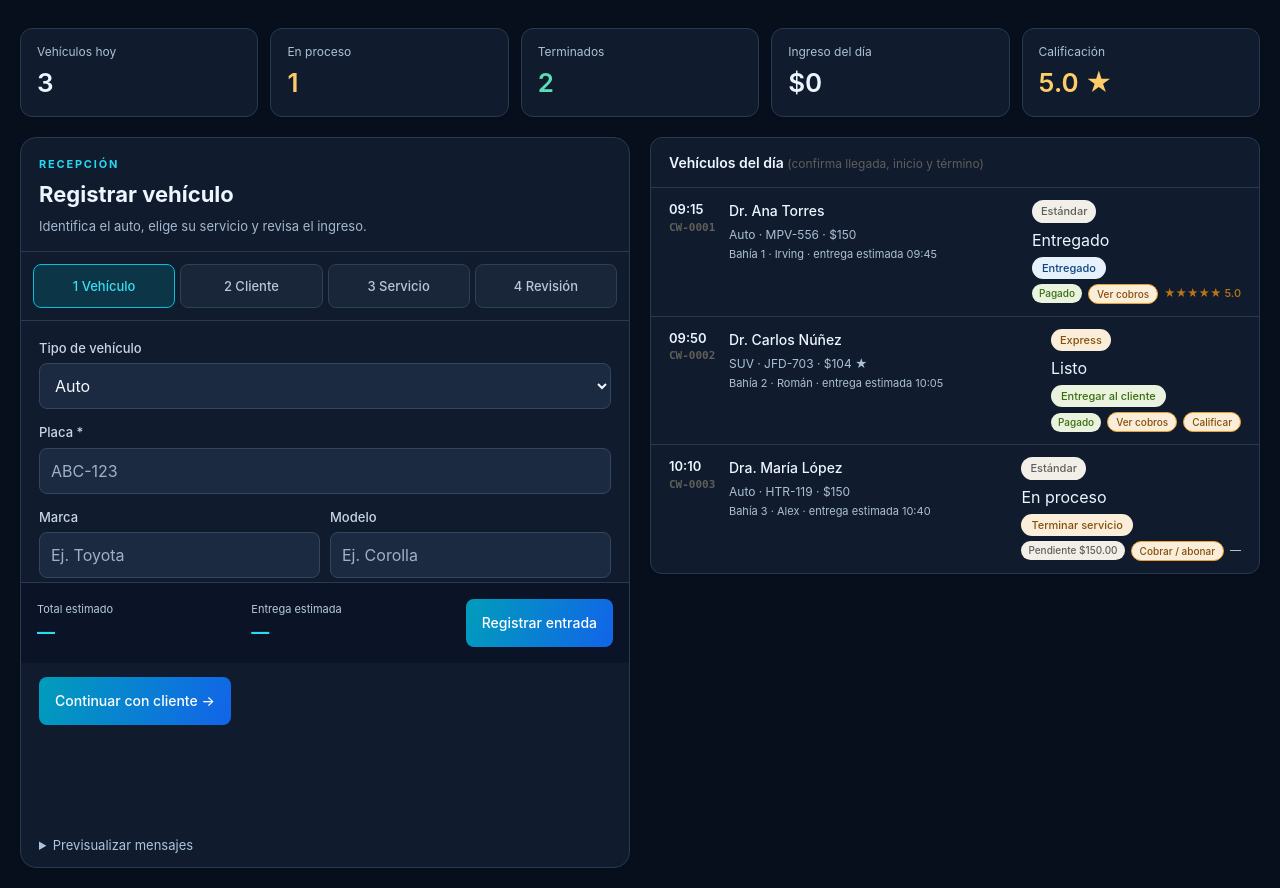
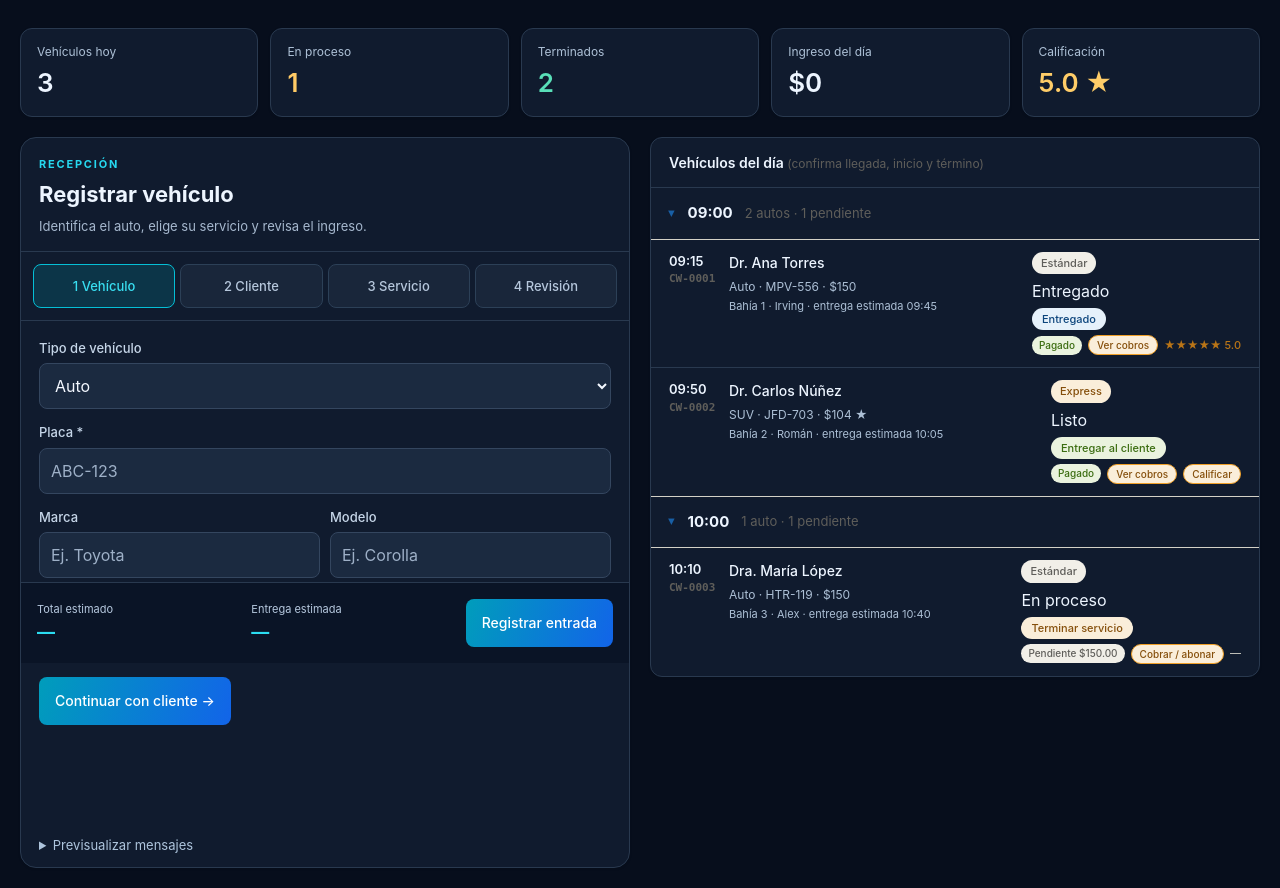
Before and after one commit to jaedcast190-source/autolavado-qa, a Flask app: page / in a window 1280 px wide. Shown: the part 137-1025 px from the top of the page. Run offline with Flask 3, Linux system fonts and the light colour scheme; data comes from the database, SQL or seed files in the repository; some libraries are stand-ins or nearby versions.

Commit message:
Arreglos: deduplicar autos por folio, lista del día agrupada por hora (solo hoy + pendientes viejos), confirmar llegada

```diff
--- a/app.py
+++ b/app.py
@@ -320,6 +320,19 @@ def api_leer_estado():
     return jsonify(ok=True, estado=estado)
 
 
+def _sin_duplicados(vehiculos):
+    """Quita vehículos con folio repetido (gana el último que aparece)."""
+    vistos = {}
+    orden = []
+    for v in vehiculos:
+        f = v.get("folio")
+        clave = f if f else id(v)
+        if clave not in vistos:
+            orden.append(clave)
+        vistos[clave] = v
+    return [vistos[k] for k in orden]
+
+
 @app.put("/api/estado")
 def api_guardar_estado():
     data = request.get_json(silent=True)
@@ -330,7 +343,7 @@ def api_guardar_estado():
 
     estado = {
         "folioNum": int(data.get("folioNum", 0)) if str(data.get("folioNum", "")).lstrip("-").isdigit() else 0,
-        "vehiculos": data.get("vehiculos", []),
+        "vehiculos": _sin_duplicados(data.get("vehiculos", [])),
         "cierresCaja": data.get("cierresCaja", []) if isinstance(data.get("cierresCaja"), list) else [],
         "salidasCaja": data.get("salidasCaja", []) if isinstance(data.get("salidasCaja"), list) else [],
     }
@@ -363,13 +376,26 @@ def api_guardar_activos():
     estado = db.leer_estado() or dict(db.ESTADO_POR_DEFECTO)
     previos = estado.get("vehiculos", [])
 
-    # Conserva del servidor todo lo que NO es "de hoy ni activo":
-    # es decir, los históricos (días anteriores) y los ya entregados de hoy
-    # no vienen en la carga del frontend. Reconstruimos:
-    #   histórico = autos cuya fecha != hoy  (no los toca el frontend)
-    #   los de hoy los reemplaza por completo con lo que mandó el frontend.
+    # El frontend manda los autos "de hoy" (activos). Conservamos del servidor
+    # los que NO son de hoy (histórico de días anteriores).
     historico = [v for v in previos if _fecha_vehiculo(v) != hoy]
-    estado["vehiculos"] = historico + activos
+
+    # Deduplicar por folio: un folio nunca debe aparecer dos veces. Los que
+    # vienen del frontend (activos) tienen prioridad sobre el histórico.
+    folios_activos = {v.get("folio") for v in activos if v.get("folio")}
+    historico = [v for v in historico if v.get("folio") not in folios_activos]
+
+    # Y dentro de los activos, quitar cualquier folio repetido (gana el último).
+    vistos = {}
+    for v in activos:
+        f = v.get("folio")
+        if f:
+            vistos[f] = v
+        else:
+            vistos[id(v)] = v  # sin folio: conservar por identidad
+    activos_unicos = list(vistos.values())
+
+    estado["vehiculos"] = _sin_duplicados(historico + activos_unicos)
 
     if str(data.get("folioNum", "")).lstrip("-").isdigit():
         estado["folioNum"] = int(data["folioNum"])
--- a/templates/index.html
+++ b/templates/index.html
@@ -68,6 +68,17 @@
     display:flex; align-items:center; gap:12px; padding:12px 18px; border-bottom:1px solid var(--gris-bd);
   }
   .queue-item:last-child{border-bottom:none;}
+  /* Grupos de hora desplegables en la lista del día */
+  .hora-grupo{border-bottom:1px solid var(--gris-bd);}
+  .hora-grupo:last-child{border-bottom:none;}
+  .hora-grupo summary{list-style:none;cursor:pointer;display:flex;align-items:center;gap:12px;padding:14px 18px;user-select:none;}
+  .hora-grupo summary::-webkit-details-marker{display:none;}
+  .hora-grupo summary::before{content:"▸";color:var(--azul);font-size:13px;transition:transform .2s;}
+  .hora-grupo[open] summary::before{transform:rotate(90deg);}
+  .hora-grupo summary:hover{background:var(--azul-bg);}
+  .hg-hora{font-weight:700;font-size:15px;}
+  .hg-info{color:var(--gris-tx);font-size:13px;}
+  .hg-cuerpo{border-top:1px solid var(--gris-bd);}
   .folio{font-size:11px; color:var(--gris-tx); font-family:monospace;}
   .qi-time{min-width:48px; font-size:13px; font-weight:600;}
   .qi-main{flex:1; min-width:0;}
@@ -1309,17 +1320,73 @@
     if(actual === "En proceso") mostrarToast("Servicio terminado. Retira el vehículo de la bahía antes de iniciar el siguiente.");
   }
 
+  // ¿Este auto debe verse en la lista del día?
+  // Sí si es de hoy; o si es de un día pasado pero NO se ha entregado (sigue pendiente de recoger).
+  function visibleEnDia(v){
+    var hoy = fechaLocalISO();
+    var f = (v.creadoEn && v.creadoEn !== "demo") ? String(v.creadoEn).slice(0,10) : hoy;
+    if(f === hoy) return true;                       // de hoy: siempre
+    return v.estado !== "Entregado";                 // viejo: solo si aún no lo recogen
+  }
+  // Agrupa en bloques de hora: "09", "10"...
+  function bloqueHora(v){
+    var h = (v.horaCita && /^\d{1,2}:/.test(v.horaCita)) ? v.horaCita.split(":")[0] : (v.hora || "").split(":")[0];
+    return h ? (h.padStart(2,"0")+":00") : "Sin hora";
+  }
+
   function render(){
     var cont = document.getElementById("cola");
-    if(vehiculos.length === 0){
-      cont.innerHTML = '<div class="empty">Sin vehículos registrados. Captura una entrada para empezar.</div>';
+
+    // Filtrar: solo autos del día + pendientes viejos. Conservar el índice real.
+    var items = [];
+    for(var k=0;k<vehiculos.length;k++){
+      if(visibleEnDia(vehiculos[k])) items.push({v:vehiculos[k], i:k});
+    }
+    // Ordenar por hora de cita, luego por folio
+    items.sort(function(a,b){
+      var ha=(a.v.horaCita||a.v.hora||""), hb=(b.v.horaCita||b.v.hora||"");
+      return ha < hb ? -1 : ha > hb ? 1 : (a.i - b.i);
+    });
+
+    if(items.length === 0){
+      cont.innerHTML = '<div class="empty">Sin vehículos para mostrar hoy. Captura una entrada para empezar.</div>';
       actualizarMetricas();
       renderTecnico();
       return;
     }
+
+    // Agrupar por bloque de hora
+    var grupos = {}, ordenGrupos = [];
+    items.forEach(function(it){
+      var g = bloqueHora(it.v);
+      if(!grupos[g]){ grupos[g] = []; ordenGrupos.push(g); }
+      grupos[g].push(it);
+    });
+
     var html = "";
-    for(var i=0;i<vehiculos.length;i++){
-      var v = vehiculos[i];
+    ordenGrupos.forEach(function(g){
+      var lista = grupos[g];
+      var pendientes = lista.filter(function(it){return it.v.estado !== "Entregado";}).length;
+      // Un grupo arranca abierto si tiene autos pendientes; cerrado si ya todos entregados.
+      var abierto = pendientes > 0 ? "open" : "";
+      html += '<details class="hora-grupo" '+abierto+'><summary><span class="hg-hora">'+escaparHTML(g)+'</span>'
+        + '<span class="hg-info">'+lista.length+(lista.length===1?' auto':' autos')
+        + (pendientes>0 ? ' · '+pendientes+' pendiente'+(pendientes===1?'':'s') : ' · todos entregados')+'</span></summary>'
+        + '<div class="hg-cuerpo">';
+      lista.forEach(function(it){
+        html += tarjetaRecepcion(it.v, it.i);
+      });
+      html += '</div></details>';
+    });
+    cont.innerHTML = html;
+    actualizarMetricas();
+    actualizarRecursos();
+    renderTecnico();
+  }
+
+  // Genera la tarjeta de un auto en la lista de recepción (índice real i).
+  function tarjetaRecepcion(v, i){
+    {
       var nombreSeguro = escaparHTML(v.nombre);
       var subSeguro = escaparHTML(v.sub);
       var folioSeguro = escaparHTML(v.folio);
@@ -1341,7 +1408,7 @@
       var tiempos = (v.inicioReal ? "Inicio: "+horaReal(v.inicioReal)+" · " : "") + (v.finReal ? "Terminado: "+horaReal(v.finReal)+" · " : "") + (v.entregaReal ? "Entregado: "+horaReal(v.entregaReal) : "");
       var saldo=saldoCentavos(v);
       var pagoTxt = saldo === 0 ? '<span class="pg pg-si">Pagado</span><button class="btn-calif" onclick="abrirCobro('+i+')">Ver cobros</button>' : '<span class="pg pg-no">'+(saldo < centavos(v.precio) ? 'Abonado · ' : '')+'Pendiente '+dinero(saldo)+'</span><button class="btn-calif" onclick="abrirCobro('+i+')">Cobrar / abonar</button>';
-      html += '<div class="queue-item">'
+      return '<div class="queue-item">'
         + '<div class="qi-time">'+escaparHTML(v.horaCita)+'<div class="folio">'+folioSeguro+'</div></div>'
         + '<div class="qi-main"><div class="name">'+nombreSeguro+'</div>'
         + '<div class="rec-vehicle">'+escaparHTML(detalleVehiculo(v))+'</div>'
@@ -1355,10 +1422,6 @@
         + (v.codigo ? '<div class="qi-meta"><button class="btn-calif" onclick="mostrarQR('+i+')">📱 Código QR cliente</button></div>' : '')
         + '</div></div>';
     }
-    cont.innerHTML = html;
-    actualizarMetricas();
-    actualizarRecursos();
-    renderTecnico();
   }
 
   function actualizarMetricas(){
```
